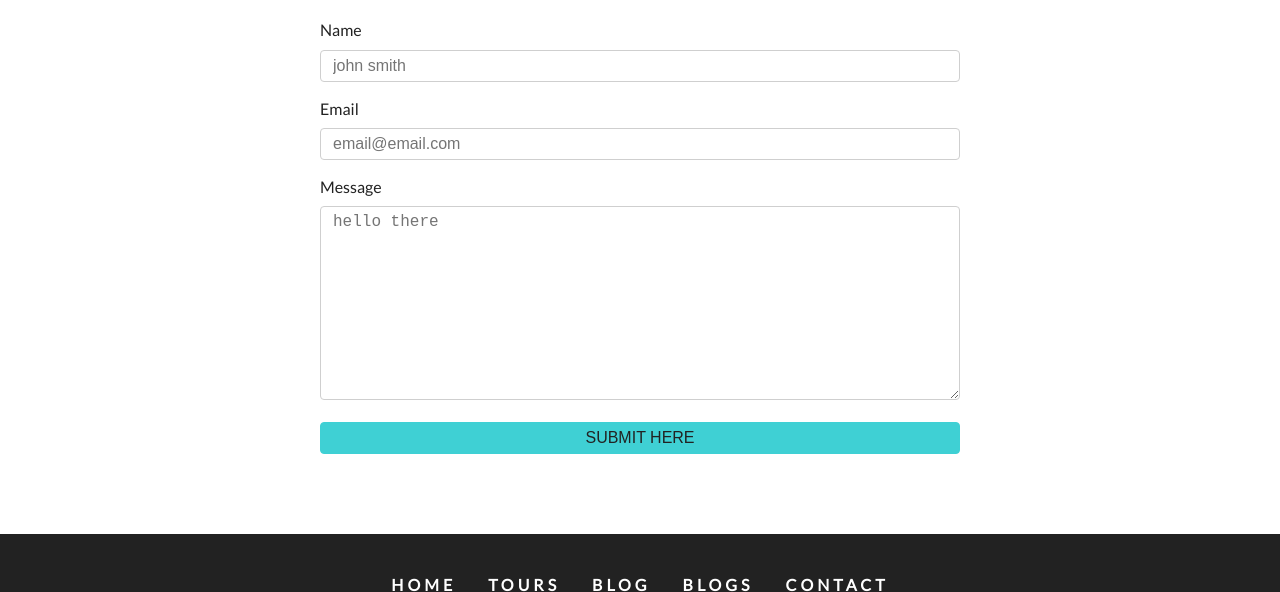
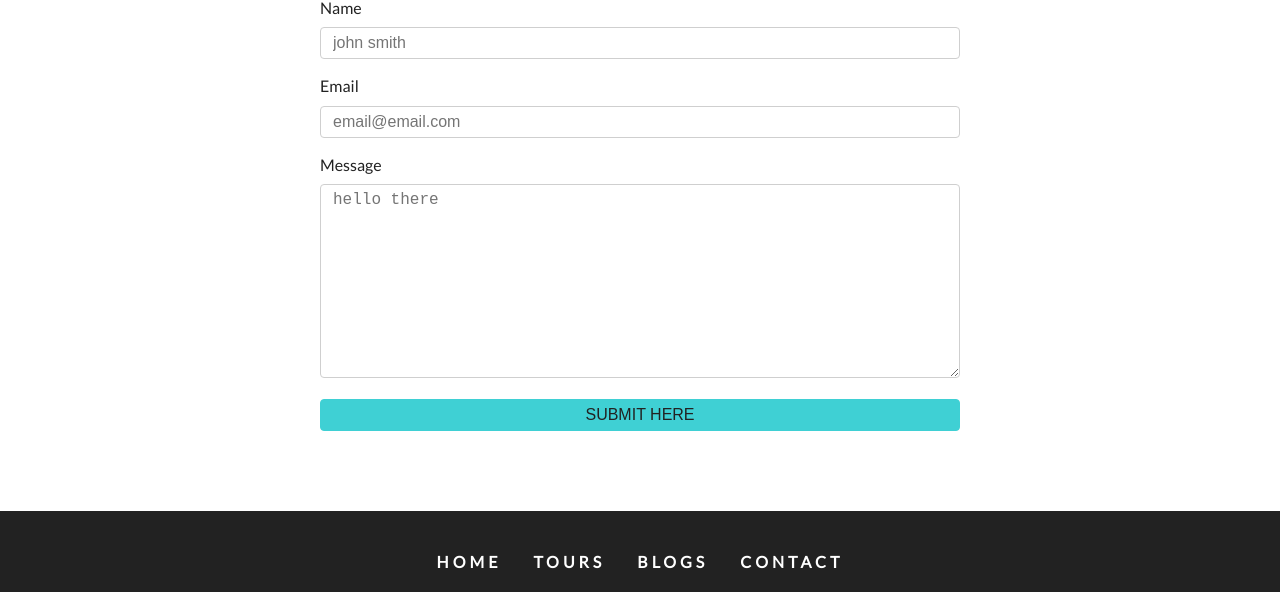
Before and after one commit to ongsterr/gatsby-backroads, a Gatsby site: page /contact in a window 1280 px wide. Shown: the part 698-1290 px from the top of the page. Built offline with nearby package versions, Linux system fonts and the light colour scheme; Gatsby itself is replaced by a stand-in of ours.

Commit message:
chore: remove blog link

```diff
--- a/src/utils/links.js
+++ b/src/utils/links.js
@@ -7,10 +7,10 @@
     path: '/tours',
     text: 'Tours',
   },
-  {
-    path: '/blog',
-    text: 'Blog',
-  },
+  // {
+  //   path: '/blog',
+  //   text: 'Blog',
+  // },
   {
     path: '/blogs',
     text: 'Blogs',
```
